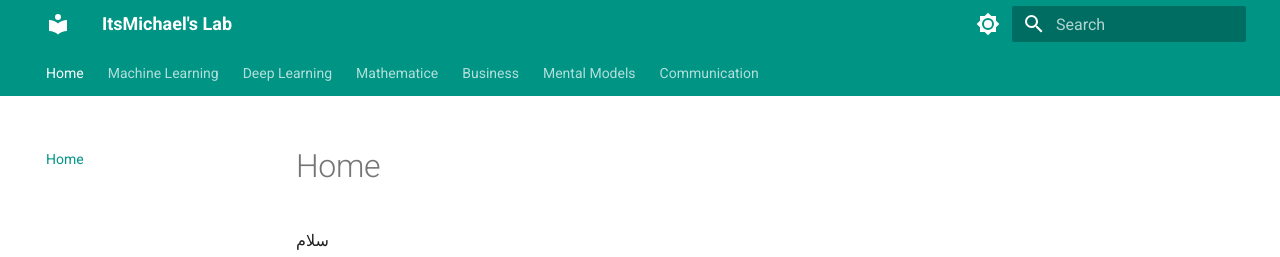
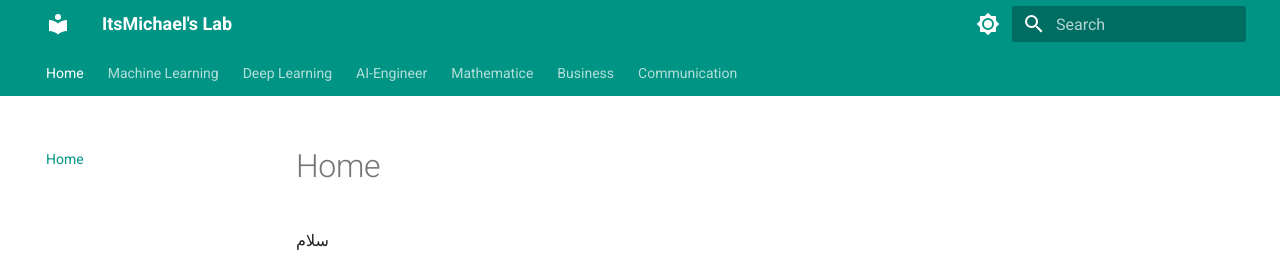
Before and after one commit to ItsMikaeil/ItsMikaeil.github.io, an MkDocs documentation site: the page built from docs/index.md, in a window 1280 px wide. Shown: the top 257 px of the page. Built offline with MkDocs 1.6.1 and Material for MkDocs 9.7.7, drawn with Linux system fonts in a browser that asks for light colours.

Commit message:
New Setting

```diff
--- a/mkdocs.yml
+++ b/mkdocs.yml
@@ -48,16 +48,17 @@ markdown_extensions:
 # ساختار منوی سایت (هر فایل جدیدی ساختی اینجا اضافه کن)
 nav:
   - Home: index.md
-  - Machine Learning:
-      - Overview: ml/intro.md
-  - Deep Learning: Dl-Note.md
+  - Machine Learning: ml-notes.md
+  - Deep Learning: DL-Notes.md
+  - AI-Engineer: AI-Engineer.md
   - Mathematice:
       - Statistics: Math/Statistics.md
       - Linear Algebra: Math/Linear Algebra.md
       - Calculus: Math/Calculus.md
       - Probability: Math/Probability.md
-  - Business: Business.md
-  - Mental Models: mental_models.md
+  - Business:
+    - Business: Business.md
+    - Mental Models: Mental_Models.md
   - Communication: Communication.md
 
 # تنظیمات ریاضی (MathJax)
```
Also changed, not shown: docs/AI-Engineer.md (renamed from docs/Statistics.md), docs/Business/Business.md (added), docs/Business/Communication.md (added), docs/DL-Notes.md (added), docs/Mental-Models.md (renamed from docs/mathematice Note.md).
